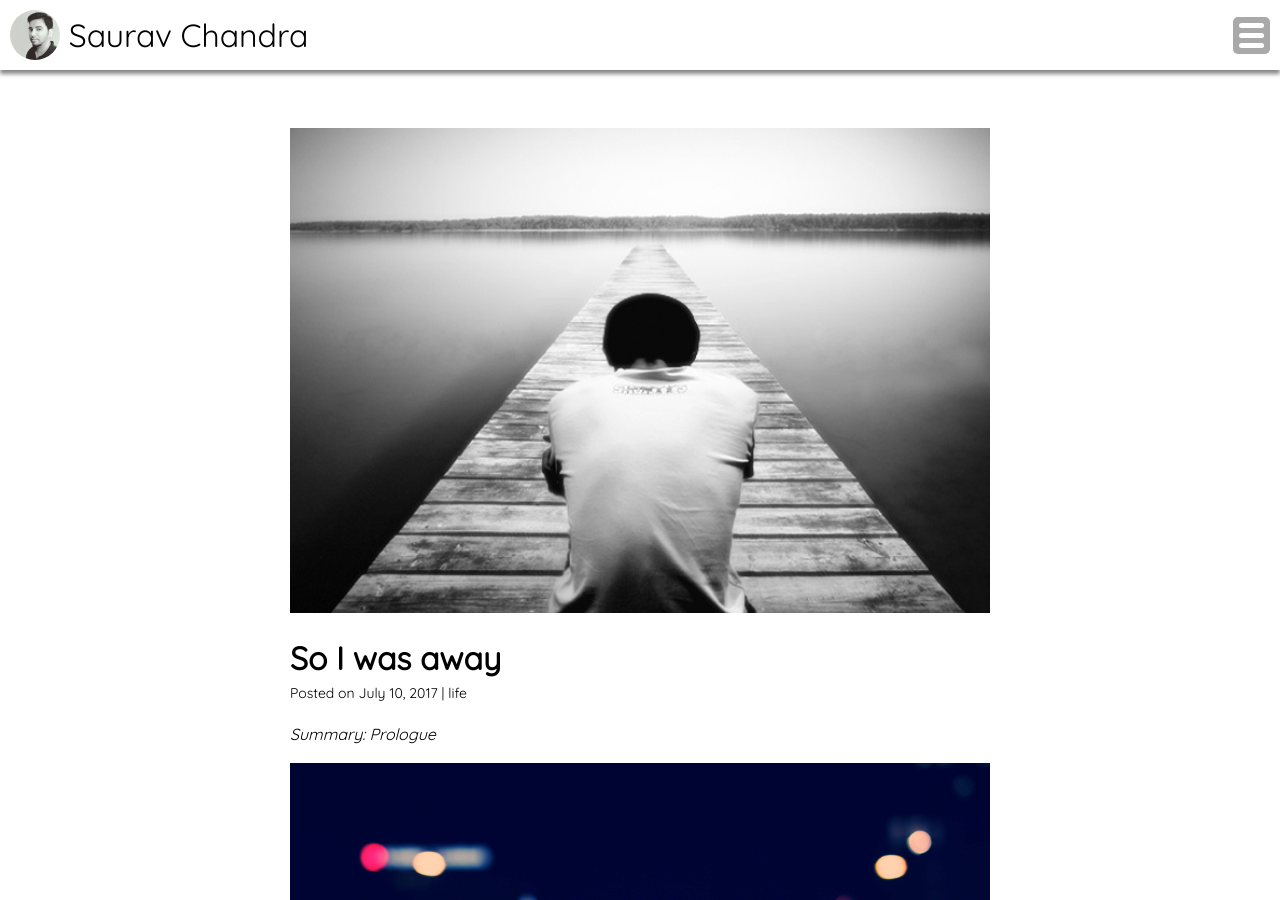
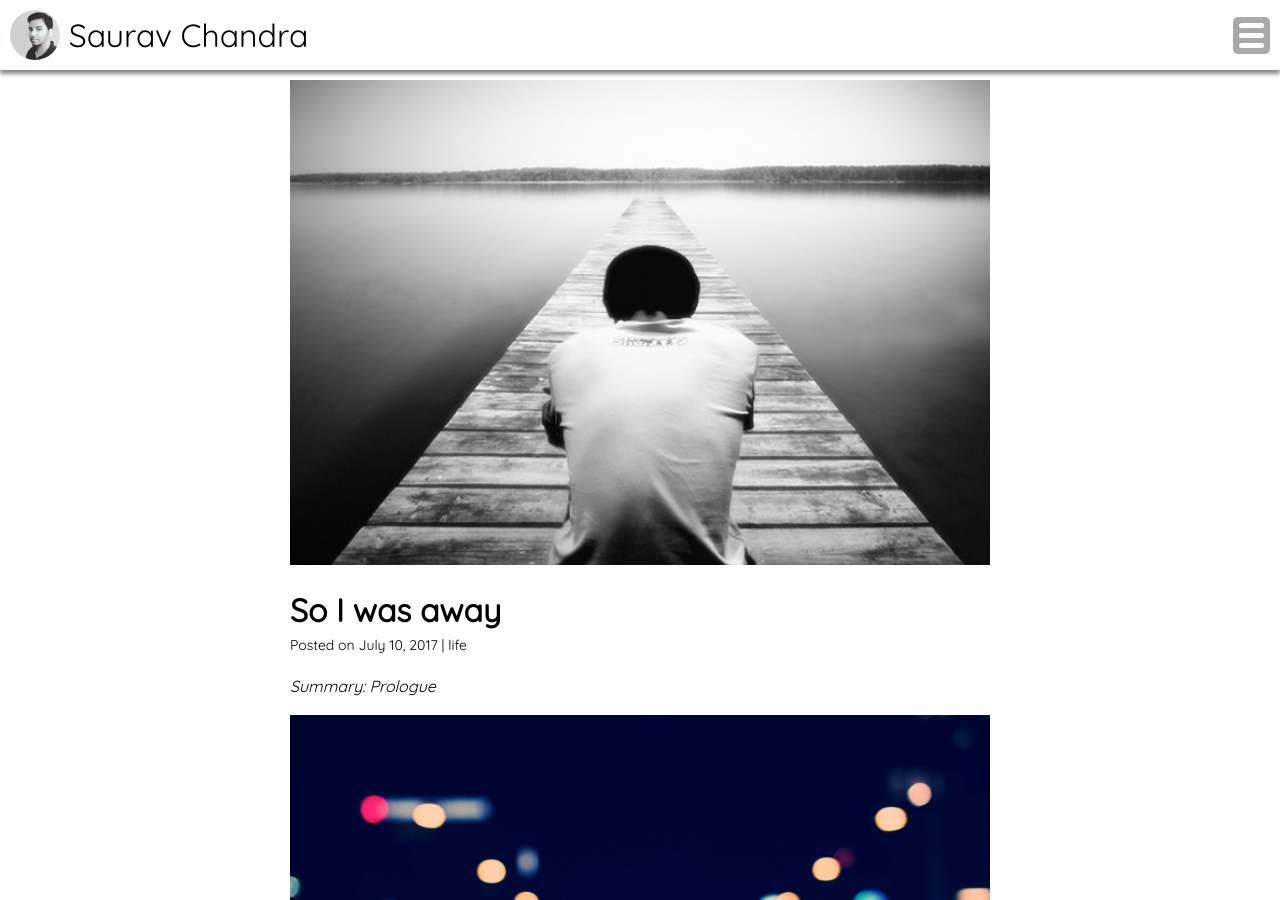
Before and after one commit to testlabsc/sauravchandra.github.io, a Jekyll site: the page built from blog.html, in a window 1280 px wide and 900 px high. Built offline with Jekyll 4.4.1, drawn with Linux system fonts in a browser that asks for light colours.

Commit message:
Create blog.html

```diff
--- a/blog.html
+++ b/blog.html
@@ -3,7 +3,6 @@ title: Blog
 layout: blog
 permalink: /blog/
 ---
-<div class="row" style="padding-top:3em;">
 <div id="blog-post-display-container">
 	{% for post in site.posts %}
 	<div>
@@ -18,5 +17,4 @@ permalink: /blog/
 	</div>
 	{% endfor %}
 </div>
-</div>
 {% include footer.html %}
```
Lines whose indentation alone changed are shown as unchanged.
